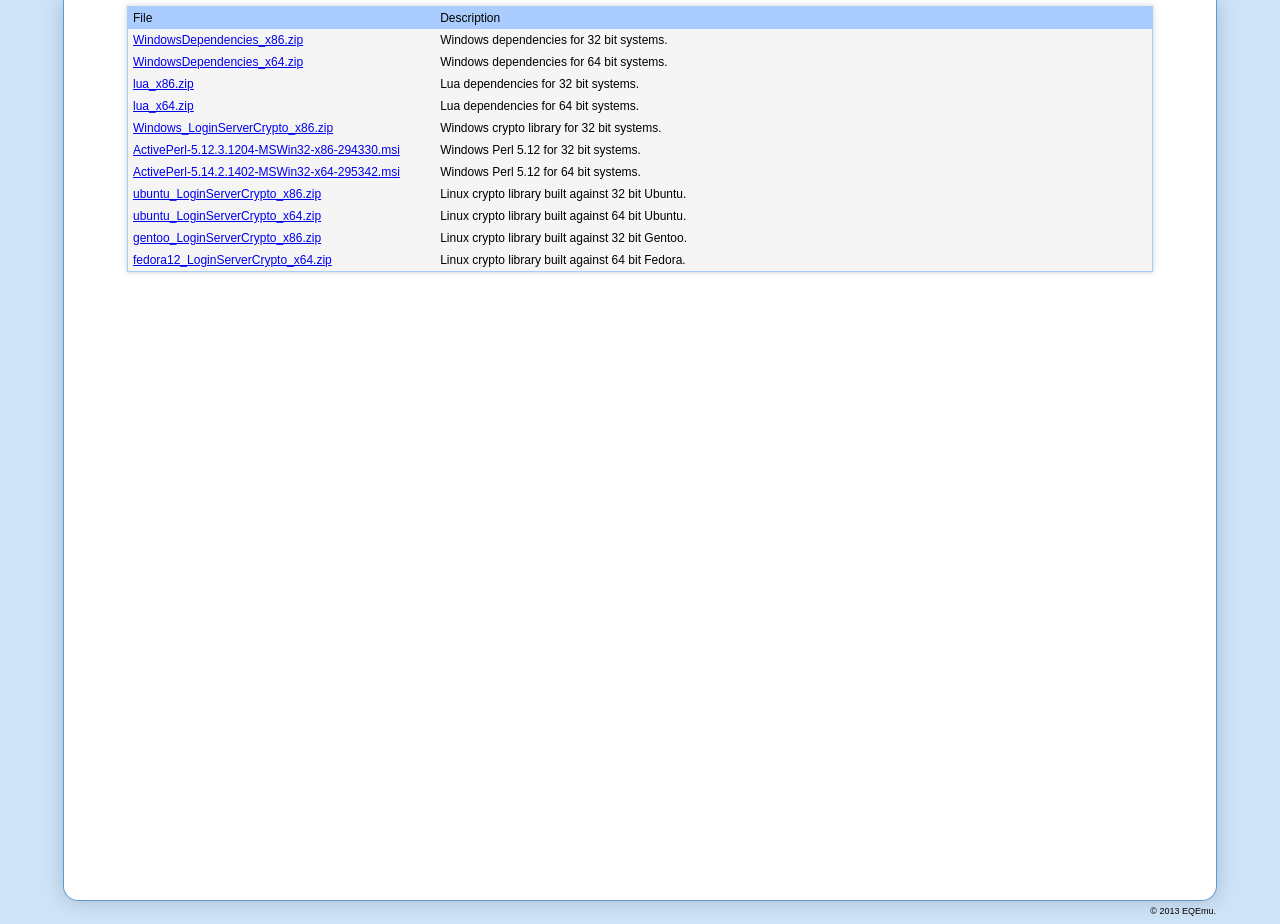
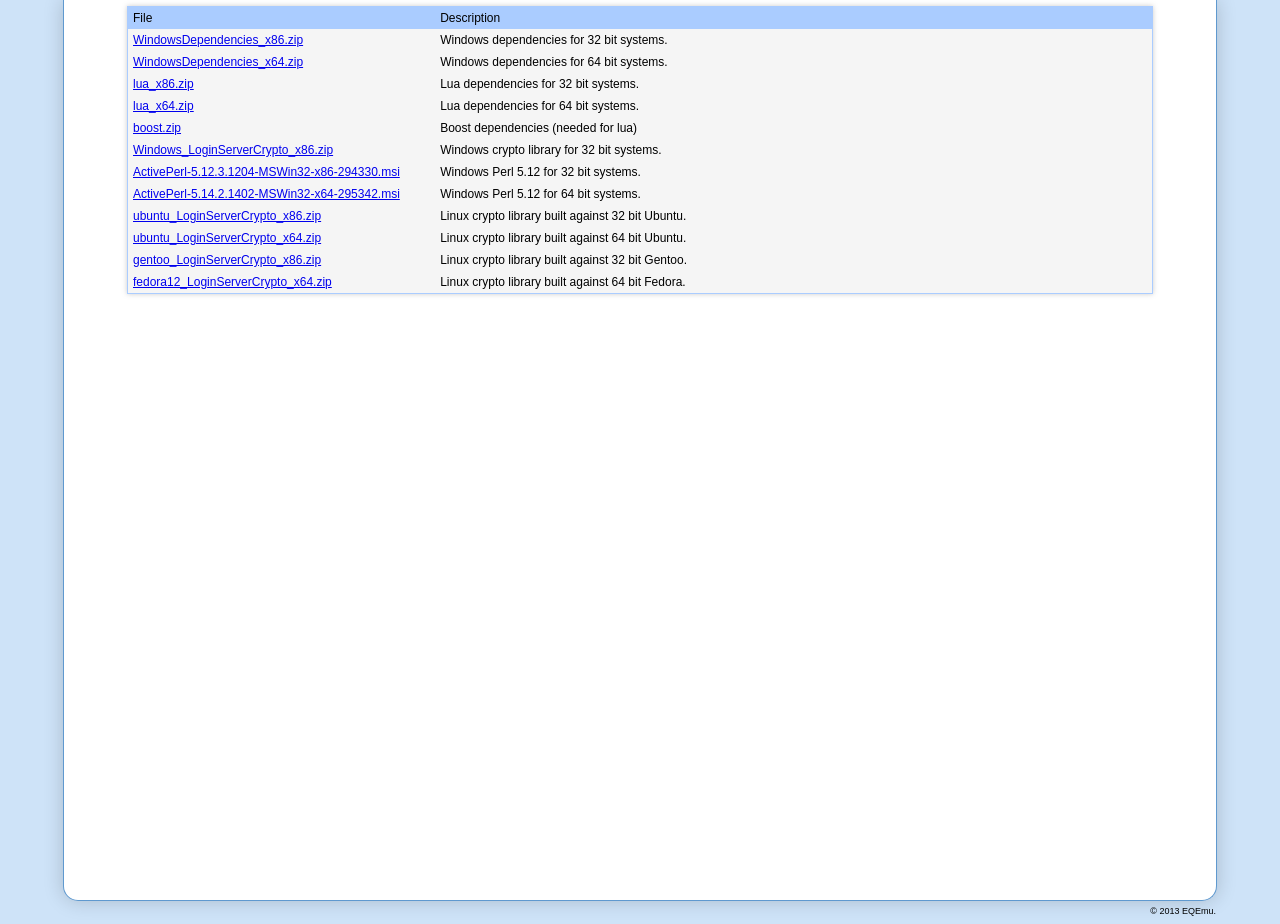
Before and after one commit to EQEmu/eqemu.github.com, a plain HTML site: page index.html in a window 1280 px wide. Drawn offline with nearby package versions, Linux system fonts and the light colour scheme.

Commit message:
Reduced boost to it's own dep and reduced it in size significantly with BCP

```diff
--- a/index.html
+++ b/index.html
@@ -28,6 +28,10 @@
                 <tr>
                     <td><a href="downloads/lua_x64.zip">lua_x64.zip</a></td>
                     <td>Lua dependencies for 64 bit systems.</td>
+                </tr>
+				<tr>
+                    <td><a href="downloads/boost.zip">boost.zip</a></td>
+                    <td>Boost dependencies (needed for lua)</td>
                 </tr>
                 <tr>
                     <td><a href="downloads/Windows_LoginServerCrypto_x86.zip">Windows_LoginServerCrypto_x86.zip</a></td>
```
Also changed, not shown: 1 other file.
